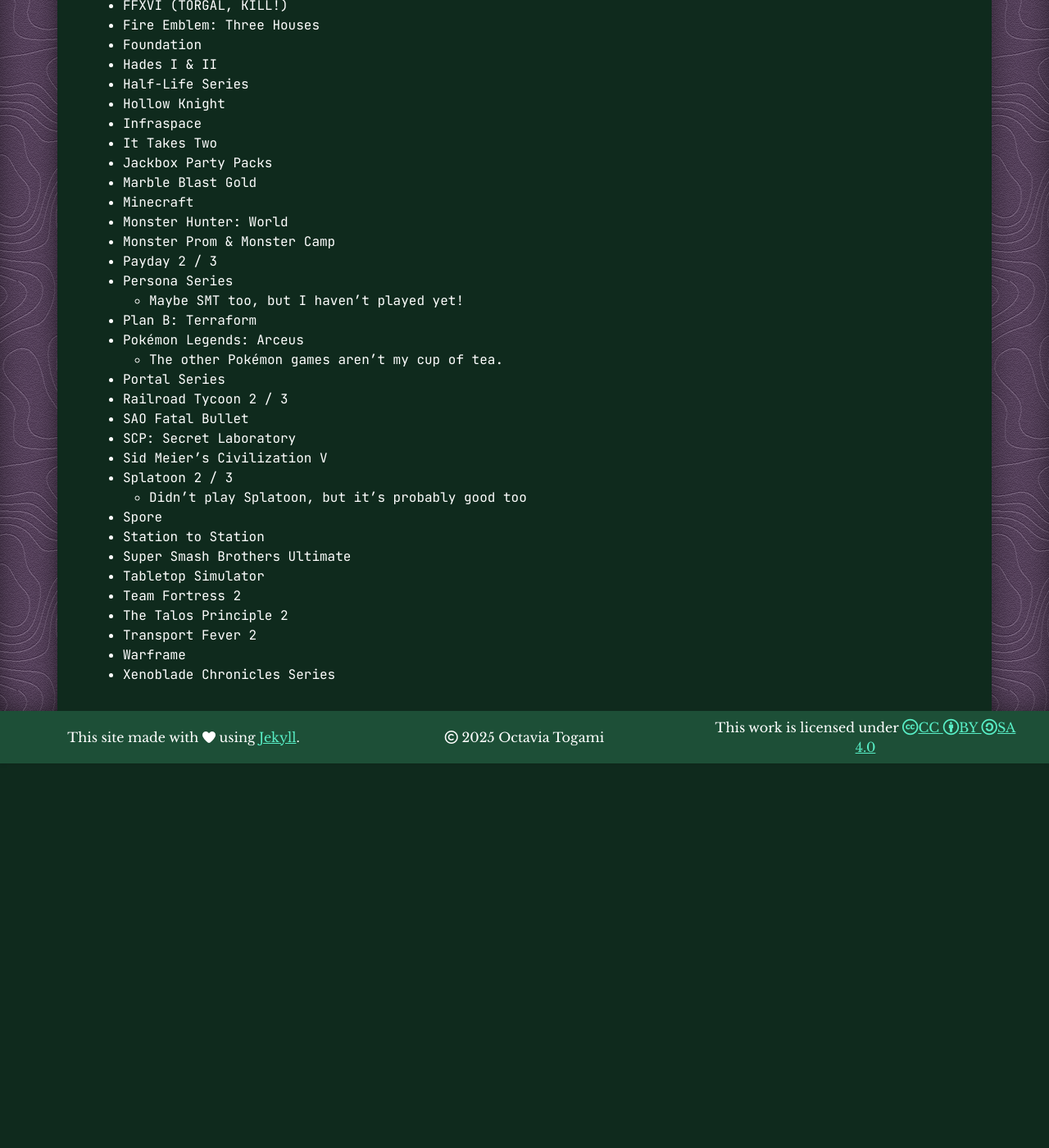
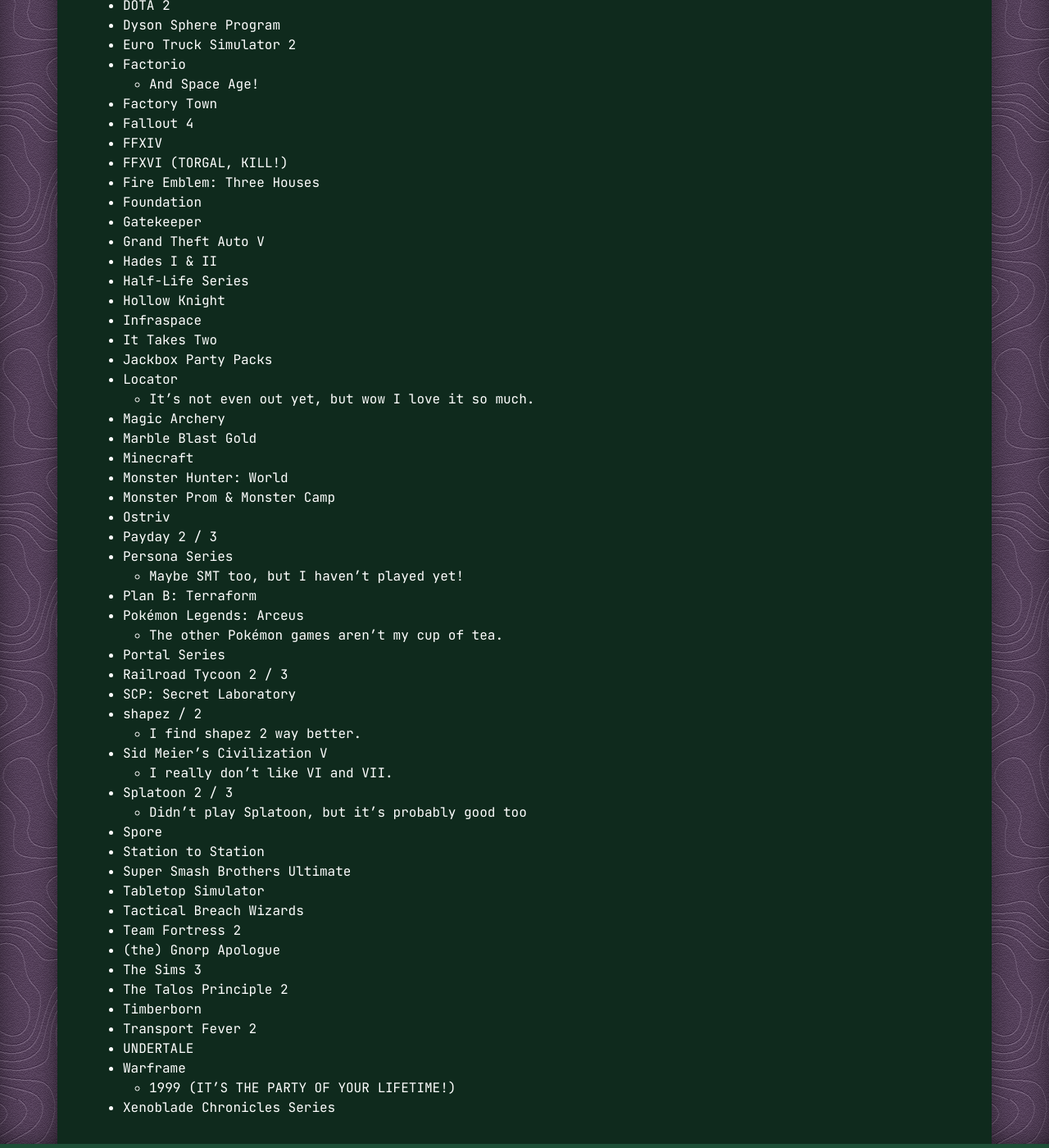
Before and after one commit to octylFractal/octylFractal.github.io, a Jekyll site: the page built from about.md, in a window 1280 px wide and 1400 px high, scrolled down 1228 px. Shown: the whole window at 82% size. Built offline with Jekyll 4.4.1, drawn with Linux system fonts in a browser that asks for light colours; nearby versions of some CDN libraries; library files that are not in the unit come from our copies; before the commit the page ends 2159 px from its top, so only the background shows below that; some of the changed text lies outside the part shown.

Commit message:
Game and language updates

```diff
--- a/about.md
+++ b/about.md
@@ -37,6 +38,8 @@
 ## Video Games
 I play quite a few video games. Some of my favorites include (in alphabetical order):
 
+- Antimatter Dimensions
+- American Truck Simulator
 - Astroneer
 - Baba is You
 - Baldur's Gate 3
@@ -45,25 +48,36 @@
 - Deadlock
 - Deep Rock Galactic
 - Deep Rock Galactic Survivor
+- DELTARUNE
 - Detroit: Become Human
+- Digseum
+- DOTA 2
 - Dyson Sphere Program
+- Euro Truck Simulator 2
 - Factorio
   - And Space Age!
 - Factory Town
+- Fallout 4
 - FFXIV
 - FFXVI (TORGAL, KILL!)
 - Fire Emblem: Three Houses
 - Foundation
+- Gatekeeper
+- Grand Theft Auto V
 - Hades I & II
 - Half-Life Series
 - Hollow Knight
 - Infraspace
 - It Takes Two
 - Jackbox Party Packs
+- Locator
+  - It's not even out yet, but wow I love it so much.
+- Magic Archery
 - Marble Blast Gold
 - Minecraft
 - Monster Hunter: World
 - Monster Prom & Monster Camp
+- Ostriv
 - Payday 2 / 3
 - Persona Series
   - Maybe SMT too, but I haven't played yet!
@@ -72,17 +86,25 @@
   - The other Pokémon games aren't my cup of tea.
 - Portal Series
 - Railroad Tycoon 2 / 3
-- SAO Fatal Bullet
 - SCP: Secret Laboratory
+- shapez / 2
+  - I find shapez 2 way better.
 - Sid Meier's Civilization V
+  - I really don't like VI and VII.
 - Splatoon 2 / 3
   - Didn't play Splatoon, but it's probably good too
 - Spore
 - Station to Station
 - Super Smash Brothers Ultimate
 - Tabletop Simulator
+- Tactical Breach Wizards
 - Team Fortress 2
+- (the) Gnorp Apologue
+- The Sims 3
 - The Talos Principle 2
+- Timberborn
 - Transport Fever 2
+- UNDERTALE
 - Warframe
+  - 1999 (IT'S THE PARTY OF YOUR LIFETIME!)
 - Xenoblade Chronicles Series
```
Also changed, not shown: other parts of about.md (+1 -0 lines).
